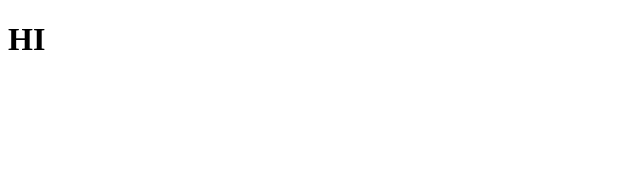
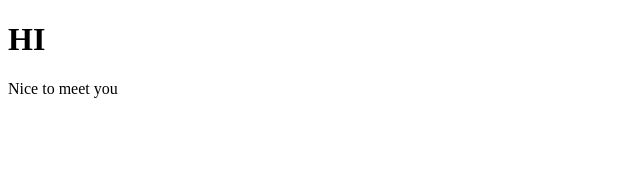
Before and after one commit to sm970309/first-react-app, a React (Create React App) app: page / in a window 1280 px wide. Shown: the top 170 px of the page, without its empty margins (0-640 px from the left). Built offline with nearby package versions, Linux system fonts and the light colour scheme.

Commit message:
Add useFadeIn

```diff
--- a/src/App.js
+++ b/src/App.js
@@ -1,11 +1,12 @@
-import useBeforeLeave from './useBeforeLeave'
+import useFadeIn from "./useFadeIn";
 
 function App() {
-  const onBefore = (()=>window.alert("Don't Leave"));
-  useBeforeLeave(onBefore);
+  const fadeInH1 = useFadeIn(3);
+  const fadeInP = useFadeIn(3,1);
   return (
     <div className="App">
-      <h1 >HI</h1>
+      <h1 {...fadeInH1}>HI</h1>
+      <p {...fadeInP}>Nice to meet you</p>
     </div>
   )
 }
--- /dev/null
+++ b/src/useFadeIn.js
@@ -0,0 +1,16 @@
+import { useEffect, useRef } from "react";
+
+const useFadeIn = (duration=1,delay=0) =>{
+  const element = useRef();
+  useEffect(()=>{
+    if(element.current){
+      const{current} = element;
+      console.log(element)
+      current.style.transition = `opacity ${duration}s ease-in-out ${delay}s`
+      current.style.opacity = 1;
+    }
+  },[])
+  return typeof duration !=='number'? undefined:{ref:element, style:{opacity:0}}
+}
+
+export default useFadeIn;
```
